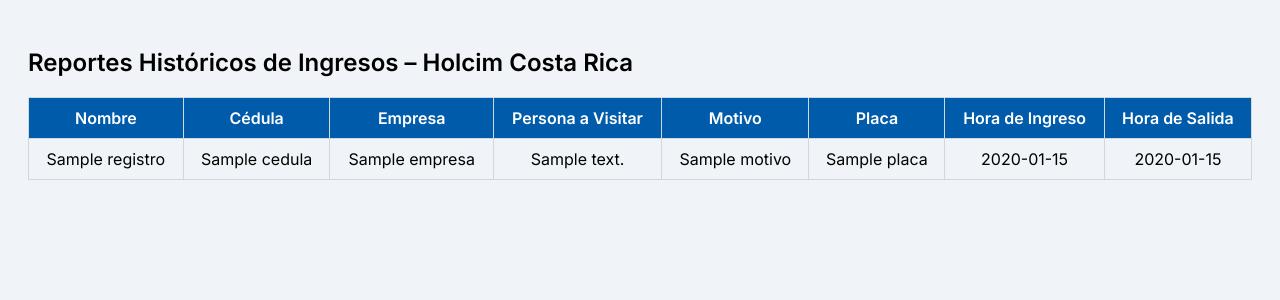
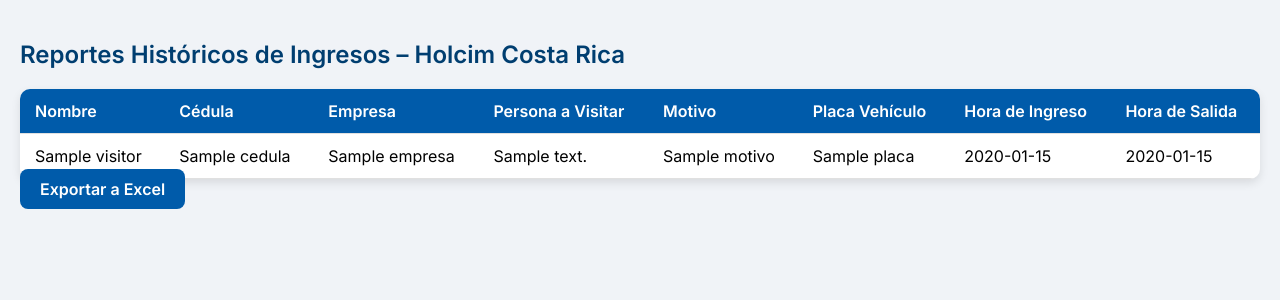
Before and after one commit to luismolinaboni22-art/Cops-K9, a Flask app: template templates/reportes.html in a window 1280 px wide. Shown: the top 300 px of the page. Run offline with Flask 3, Linux system fonts and the light colour scheme; the template is opened without the code that fills it: most values are stand-ins (such as "Sample title", 1, 10 or a date in 2020).

Commit message:
Update reportes.html

```diff
--- a/templates/reportes.html
+++ b/templates/reportes.html
@@ -8,24 +8,51 @@
         body {
             font-family: 'Inter', sans-serif;
             background: #f0f3f7;
+            margin: 0;
             padding: 20px;
         }
+
+        h2 {
+            color: #003e70;
+            margin-bottom: 20px;
+        }
+
         table {
             width: 100%;
             border-collapse: collapse;
+            background: white;
+            border-radius: 10px;
+            overflow: hidden;
+            box-shadow: 0 4px 10px rgba(0,0,0,0.1);
+        }
+
+        th, td {
+            padding: 12px 15px;
+            text-align: left;
+            border-bottom: 1px solid #e0e0e0;
+        }
+
+        th {
+            background-color: #005baa;
+            color: white;
+        }
+
+        tr:hover {
+            background-color: #f1f5f9;
+        }
+
+        .btn-export {
             margin-top: 20px;
-        }
-        th, td {
-            border: 1px solid #cfd8dc;
-            padding: 10px;
-            text-align: center;
-        }
-        th {
+            padding: 10px 20px;
             background: #005baa;
             color: white;
+            text-decoration: none;
+            border-radius: 8px;
+            font-weight: 600;
         }
-        tr:nth-child(even) {
-            background: #e1e5eb;
+
+        .btn-export:hover {
+            background: #004b8c;
         }
     </style>
 </head>
@@ -41,26 +68,26 @@
                 <th>Empresa</th>
                 <th>Persona a Visitar</th>
                 <th>Motivo</th>
-            <th>Placa</th>
+                <th>Placa Vehículo</th>
                 <th>Hora de Ingreso</th>
                 <th>Hora de Salida</th>
             </tr>
         </thead>
         <tbody>
-        {% for registro in registros %}
+            {% for visitor in visitors %}
             <tr>
-            <td>{{ registro.nombre }}</td>
-            <td>{{ registro.cedula }}</td>
-            <td>{{ registro.empresa }}</td>
-            <td>{{ registro.persona_a_visitar }}</td>
-            <td>{{ registro.motivo }}</td>
-            <td>{{ registro.placa }}</td>
-            <td>{{ registro.hora_ingreso.strftime('%d/%m/%Y %H:%M') }}</td>
+                <td>{{ visitor.nombre }}</td>
+                <td>{{ visitor.cedula }}</td>
+                <td>{{ visitor.empresa }}</td>
+                <td>{{ visitor.persona_a_visitar }}</td>
+                <td>{{ visitor.motivo }}</td>
+                <td>{{ visitor.placa }}</td>
+                <td>{{ visitor.hora_ingreso.strftime('%Y-%m-%d %H:%M:%S') }}</td>
                 <td>
-                {% if registro.hora_salida %}
-                    {{ registro.hora_salida.strftime('%d/%m/%Y %H:%M') }}
+                    {% if visitor.hora_salida %}
+                        {{ visitor.hora_salida.strftime('%Y-%m-%d %H:%M:%S') }}
                     {% else %}
-                    -- Pendiente --
+                        --
                     {% endif %}
                 </td>
             </tr>
@@ -68,5 +95,7 @@
         </tbody>
     </table>
 
+    <a class="btn-export" href="{{ url_for('exportar_excel') }}">Exportar a Excel</a>
+
 </body>
 </html>
```
Lines whose indentation alone changed are shown as unchanged.
